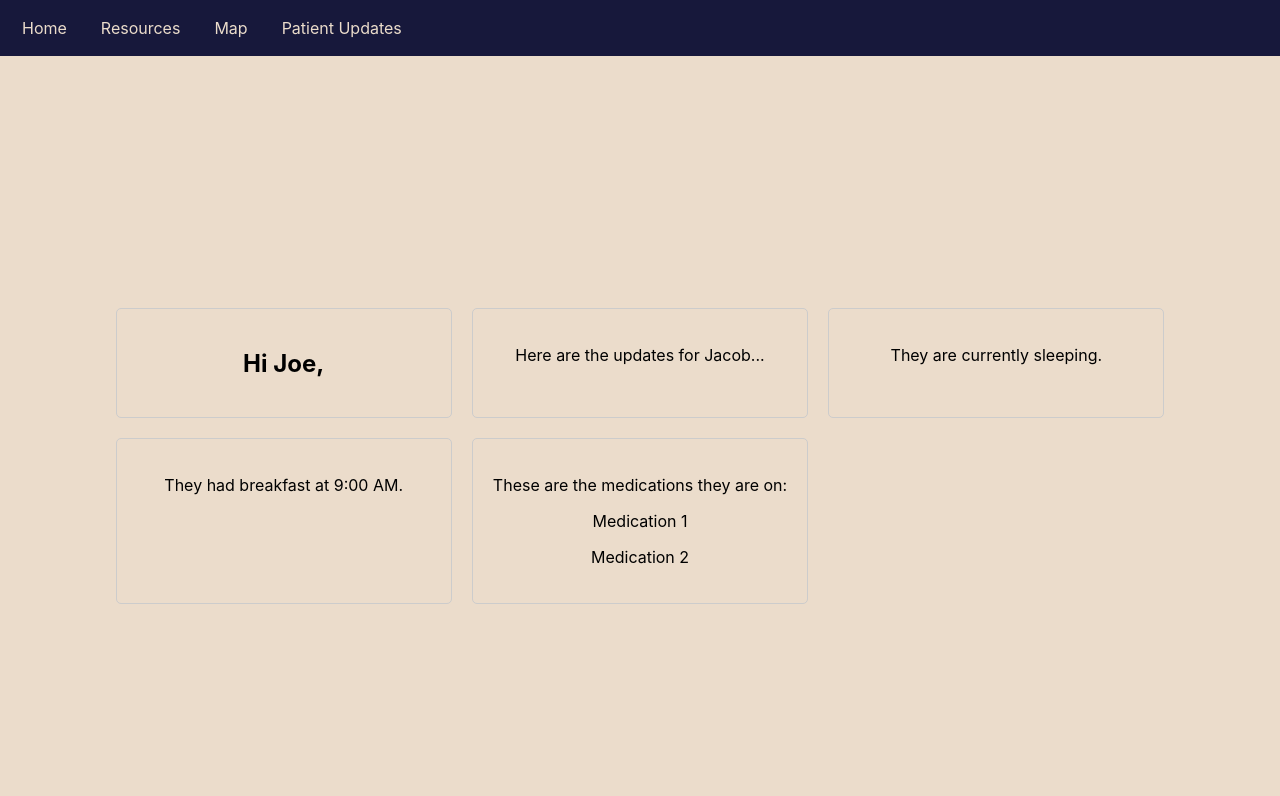
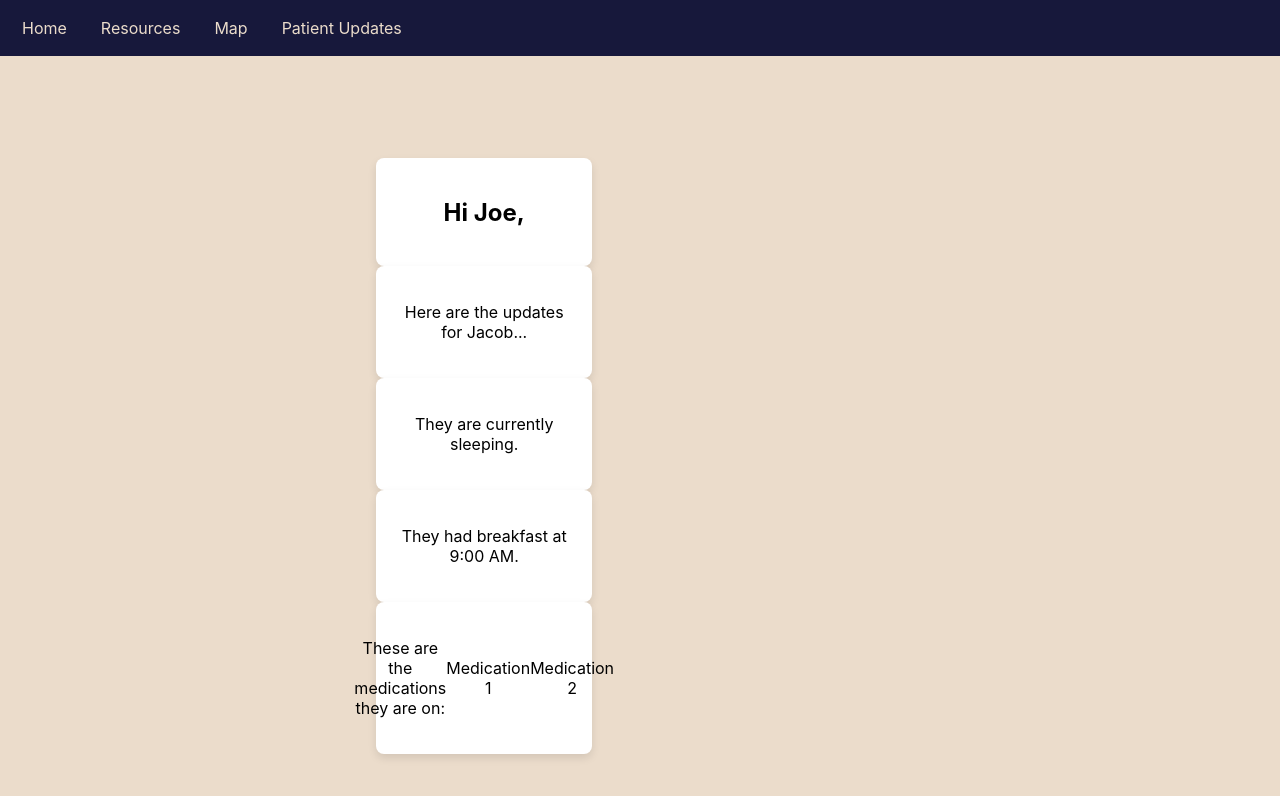
Before and after one commit to noahstaz/EZ-Med, a React (Create React App) app in the folder ez-med/: page / in a window 1280 px wide. Shown: the top 796 px of the page. Built offline with nearby package versions, Linux system fonts and the light colour scheme.

Commit message:
Changed Card Code but still not working

```diff
--- a/ez-med/src/App.css
+++ b/ez-med/src/App.css
@@ -109,14 +109,30 @@ body {
   height: 100vh;
 }
 
-.card-grid {
+.home-page {
+  display: flex;
+  justify-content: center;
+  align-items: center;
+  height: 100vh;
+}
+
+.grid-container {
   display: grid;
   grid-template-columns: repeat(3, 1fr);
-  gap: 20px;
+  grid-template-rows: repeat(2, 1fr);
+  gap: 10px;
+  width: 100%;
+  height: 100%;
 }
 
 .card {
+  display: flex;
+  justify-content: center;
+  align-items: center;
+  background-color: #ffffff;
+  border-radius: 8px;
+  box-shadow: 0 4px 8px rgba(0, 0, 0, 0.1);
   padding: 20px;
-  border: 1px solid #ccc;
-  border-radius: 5px;
+  width: calc(100% / 3);
+  height: calc(100% / 2);
 }
```
